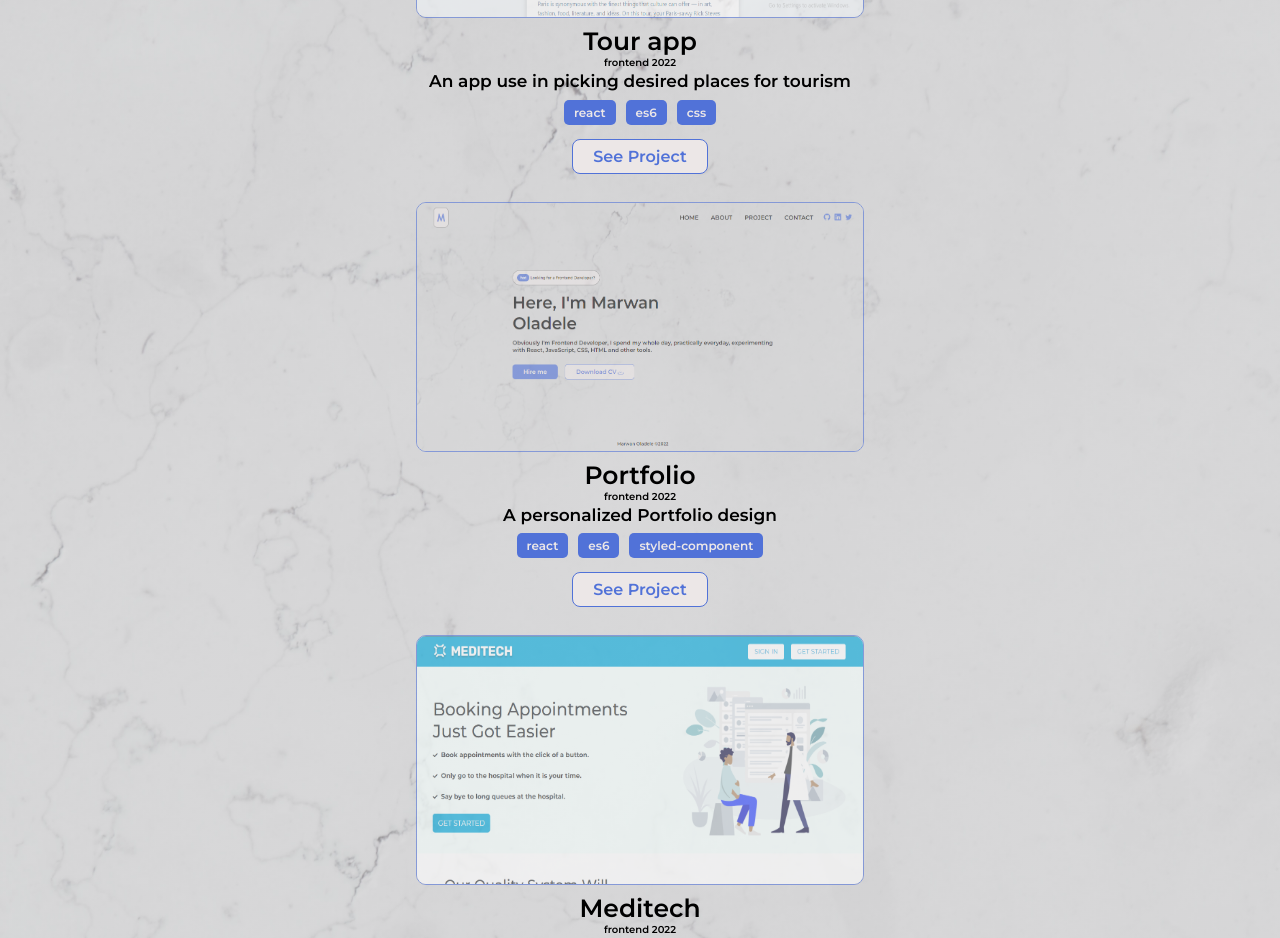
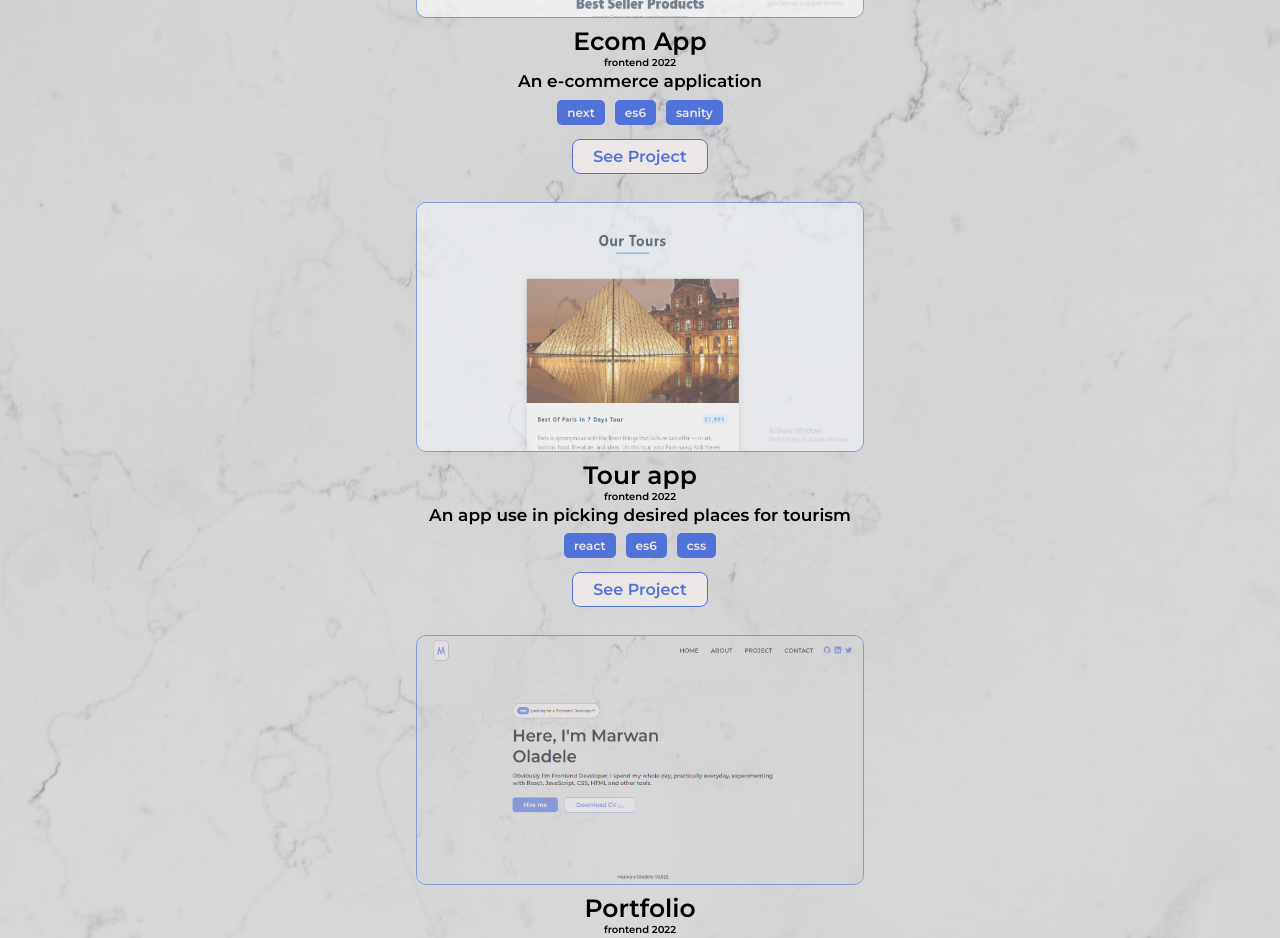
Before and after one commit to MarwanOladele/Personal-Portfolio, a React (Create React App) app: page /project in a window 1280 px wide. Shown: the part 380-1318 px from the top of the page. Built offline with nearby package versions, Linux system fonts and the light colour scheme.

Commit message:
new commit

```diff
--- a/src/data.js
+++ b/src/data.js
@@ -6,6 +6,17 @@ import asset4 from "./asset4.png";
 const data1 = [
   {
     id: 1,
+    img: asset4,
+    title: "Ecom App",
+    stack: "frontend 2022",
+    explanation: "An e-commerce application",
+    tool1: "next",
+    tool2: "es6",
+    tool3: "sanity",
+    link: "https://e-com-app.vercel.app/",
+  },
+  {
+    id: 2,
     img: asset1,
     title: "Tour app",
     stack: "frontend 2022",
@@ -27,10 +38,10 @@ const data1 = [
     link: "https://marwantourproject.netlify.app",
   },
   {
-    id: 3,
+    id: 4,
     img: asset3,
     title: "Meditech",
-    stack: "frontend 2022",
+    stack: "frontend 2021",
     explanation: "A Hospital Management Application",
     tool1: "react",
     tool2: "es6",
```
